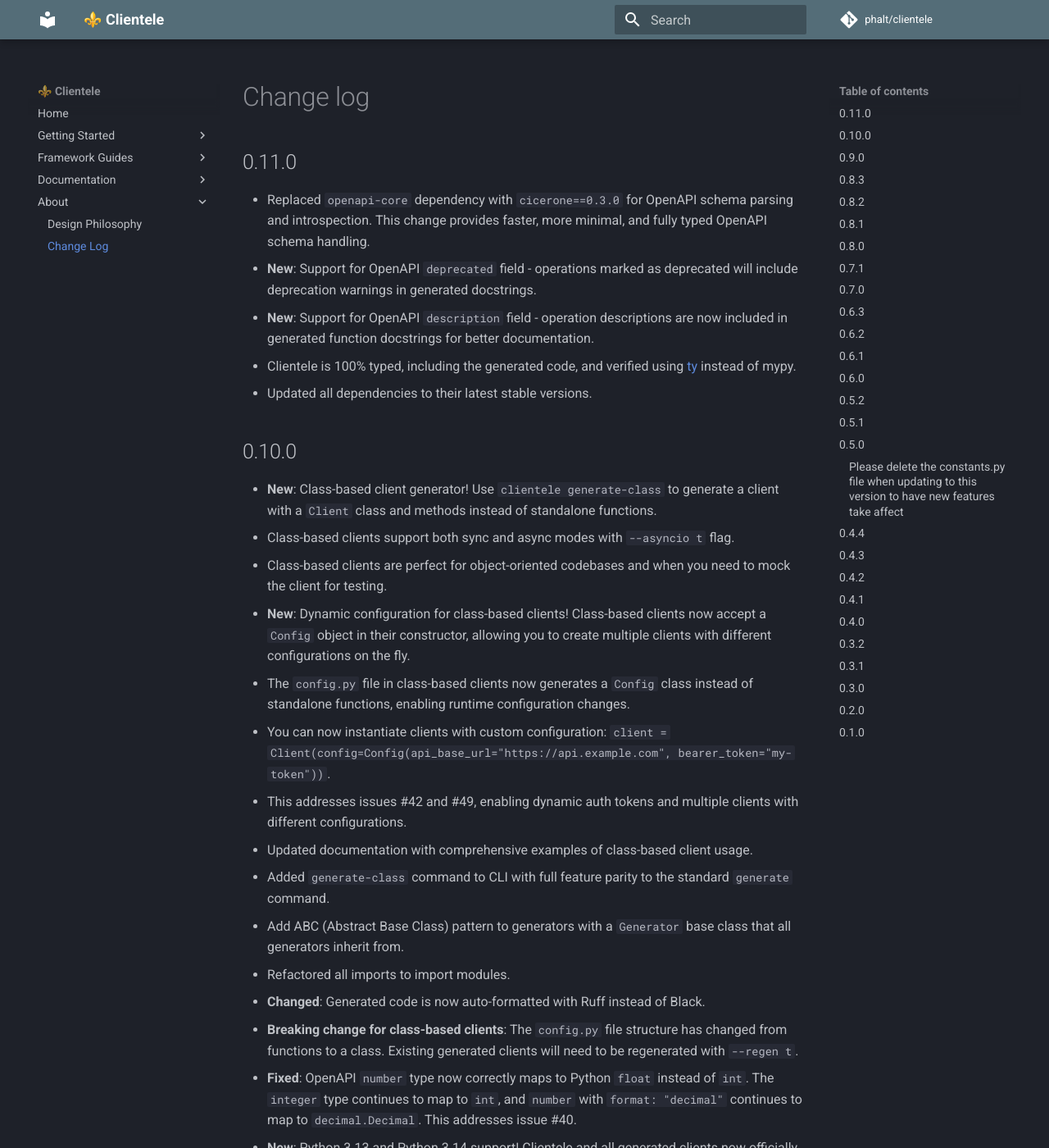
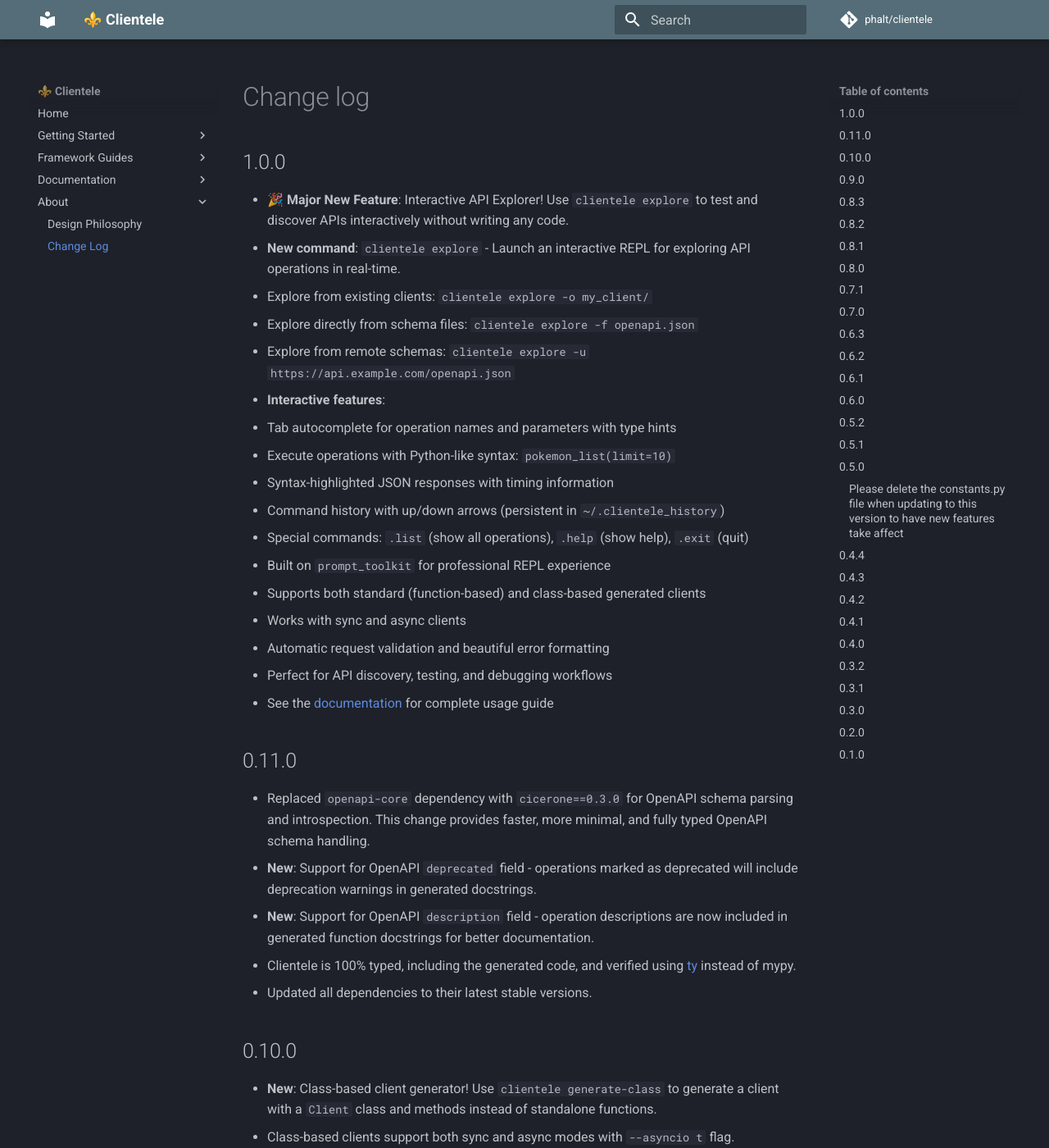
Before and after one commit to phalt/clientele, an MkDocs documentation site: the page built from docs/CHANGELOG.md, in a window 1280 px wide and 1400 px high. Shown: the whole window at 82% size. Built offline with MkDocs 1.6.1 and Material for MkDocs 9.7.7, drawn with Linux system fonts in a browser that asks for light colours; comment, search, counter and statistics services are not loaded.

Commit message:
Bump version to 1.0.0 and update changelogs
- Update version to 1.0.0 in pyproject.toml and settings.py
- Add version 1.0.0 entry to both CHANGELOG.md files with explore feature details
- Document new clientele explore command with all features:
  - Interactive REPL for API exploration
  - Tab autocomplete for operations and parameters
  - Syntax-highlighted JSON responses
  - Command history support
  - Special commands (.list, .help, .exit)
- Both changelogs are identical and in sync
- This is a major release warranting version 1.0.0 due to the significant new interactive feature

Co-authored-by: phalt <490685+phalt@users.noreply.github.com>

```diff
--- a/docs/CHANGELOG.md
+++ b/docs/CHANGELOG.md
@@ -1,4 +1,24 @@
 # Change log
+
+## 1.0.0
+
+- **🎉 Major New Feature**: Interactive API Explorer! Use `clientele explore` to test and discover APIs interactively without writing any code.
+- **New command**: `clientele explore` - Launch an interactive REPL for exploring API operations in real-time.
+- Explore from existing clients: `clientele explore -o my_client/`
+- Explore directly from schema files: `clientele explore -f openapi.json`
+- Explore from remote schemas: `clientele explore -u https://api.example.com/openapi.json`
+- **Interactive features**:
+  - Tab autocomplete for operation names and parameters with type hints
+  - Execute operations with Python-like syntax: `pokemon_list(limit=10)`
+  - Syntax-highlighted JSON responses with timing information
+  - Command history with up/down arrows (persistent in `~/.clientele_history`)
+  - Special commands: `.list` (show all operations), `.help` (show help), `.exit` (quit)
+- Built on `prompt_toolkit` for professional REPL experience
+- Supports both standard (function-based) and class-based generated clients
+- Works with sync and async clients
+- Automatic request validation and beautiful error formatting
+- Perfect for API discovery, testing, and debugging workflows
+- See the [documentation](https://phalt.github.io/clientele/usage/#explore) for complete usage guide
 
 ## 0.11.0
 
--- a/pyproject.toml
+++ b/pyproject.toml
@@ -1,6 +1,6 @@
 [project]
 name = "clientele"
-version = "0.10.0"
+version = "1.0.0"
 description = "The Python API Client Generator for FastAPI, Django REST Framework, and Django Ninja"
 authors = [{ name = "Paul Hallett", email = "paulandrewhallett@gmail.com" }]
 license = { text = "MIT" }
```
Also changed, not shown: CHANGELOG.md (+20 -0 lines), 1 other file.
